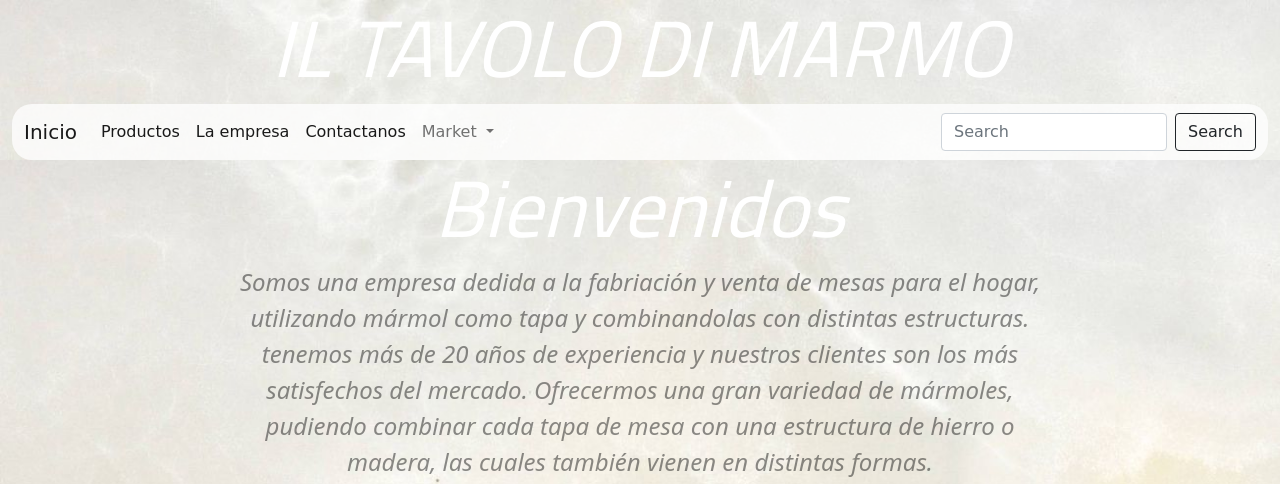
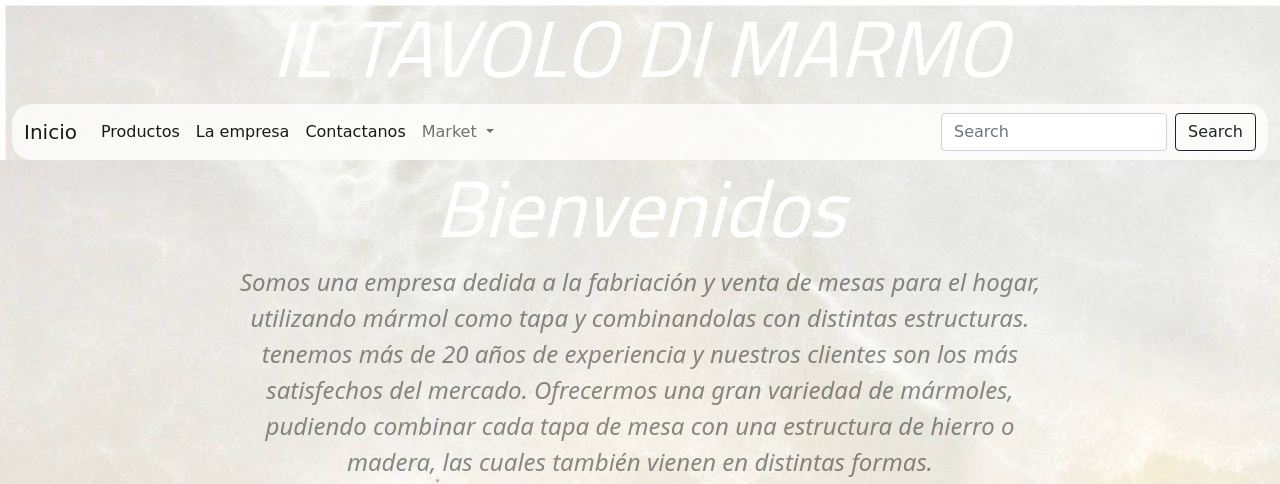
Before and after one commit to rferola/TrabajoFinal, a plain HTML site: page index.html in a window 1280 px wide. Shown: the top 484 px of the page. Drawn offline with nearby package versions, Linux system fonts and the light colour scheme; a web font is replaced by a local one.

Commit message:
cambio de formato a la foto de fondo

```diff
--- a/css/style.css
+++ b/css/style.css
@@ -11,7 +11,7 @@
   color: #000000ee; }
 
 header {
-  background-image: url("/img/marmolOnix.jpg");
+  background-image: url("/img/marmolOnix.PNG");
   background-repeat: no-repeat;
   background-size: cover; }
   header h1 a {
```
Also changed, not shown: img/marmolOnix.PNG (added).
